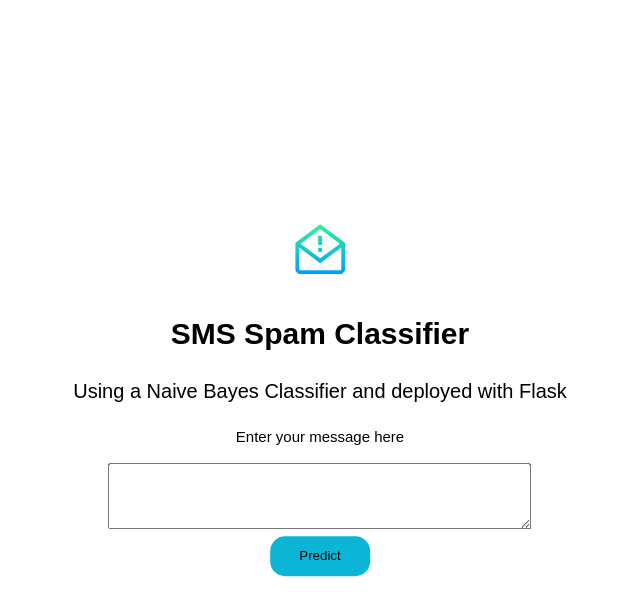
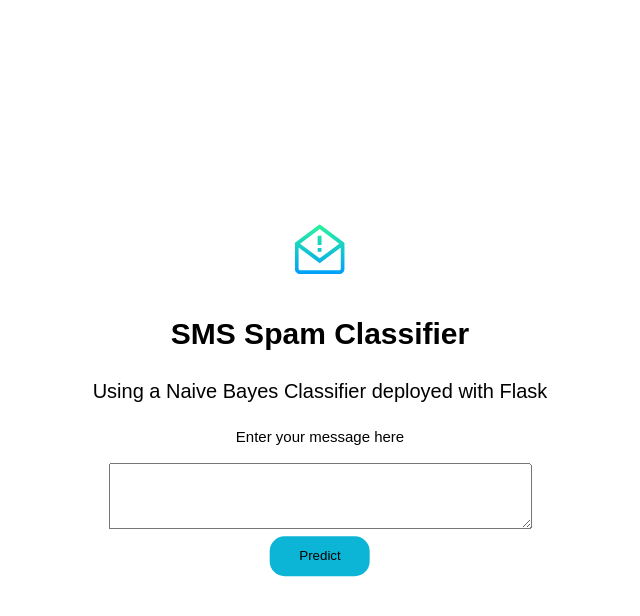
Before and after one commit to elderpinzon/DataProjects, a Flask app: page / in a window 1280 px wide. Shown: the top 616 px of the page, without its empty margins (320-960 px from the left). Run offline with Flask 2, Linux system fonts and the light colour scheme; parts of the project's set-up code (start-up, migrations or seed data) failed here and were passed over.

Commit message:
Fix copy

```diff
--- a/SMS-Spam-Naive-Bayes-Flask/templates/home.html
+++ b/SMS-Spam-Naive-Bayes-Flask/templates/home.html
@@ -15,7 +15,7 @@
     <header>
       <div class="container">
 	<h1>SMS Spam Classifier</h1>
-	<div id="brandname"> Using a Naive Bayes Classifier and deployed with Flask
+	<div id="brandname"> Using a Naive Bayes Classifier deployed with Flask
 	</div>
       </div>
     </header>
--- a/SMS-Spam-Naive-Bayes-Flask/templates/result.html
+++ b/SMS-Spam-Naive-Bayes-Flask/templates/result.html
@@ -12,7 +12,7 @@
     <header>
       <div class="container">
 	<h1>SMS Spam Classifier</h1>
-	<div id="brandname"> Using a Naive Bayes Classifier and deployed with Flask
+	<div id="brandname"> Using a Naive Bayes Classifier deployed with Flask
 	</div>
       </div>
     </header>
```
Also changed, not shown: SMS-Spam-Naive-Bayes-Flask/screenshot-home.png, SMS-Spam-Naive-Bayes-Flask/screenshot-result.png.
